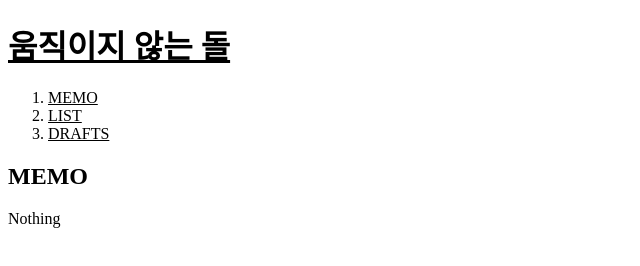
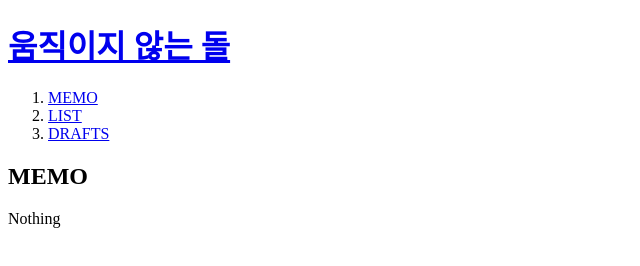
Before and after one commit to animmovablestone/blog, a plain HTML site: page 1.html in a window 1280 px wide. Shown: the whole page, without its empty margins (0-640 px from the left). Drawn offline with Linux system fonts and the light colour scheme.

Commit message:
Add files via upload

```diff
--- a/1.html
+++ b/1.html
@@ -3,9 +3,6 @@
 <head>
   <title> 움직이지 않는 돌 - MEMO </title>
   <meta charset="utf-8">
-  <style>
-    a { color:black; }
-  </style>
 </head>
 <body>
   <h1><a href="main.html"> 움직이지 않는 돌 </a></h1>
```
Also changed, not shown: main.html (+0 -3 lines).
